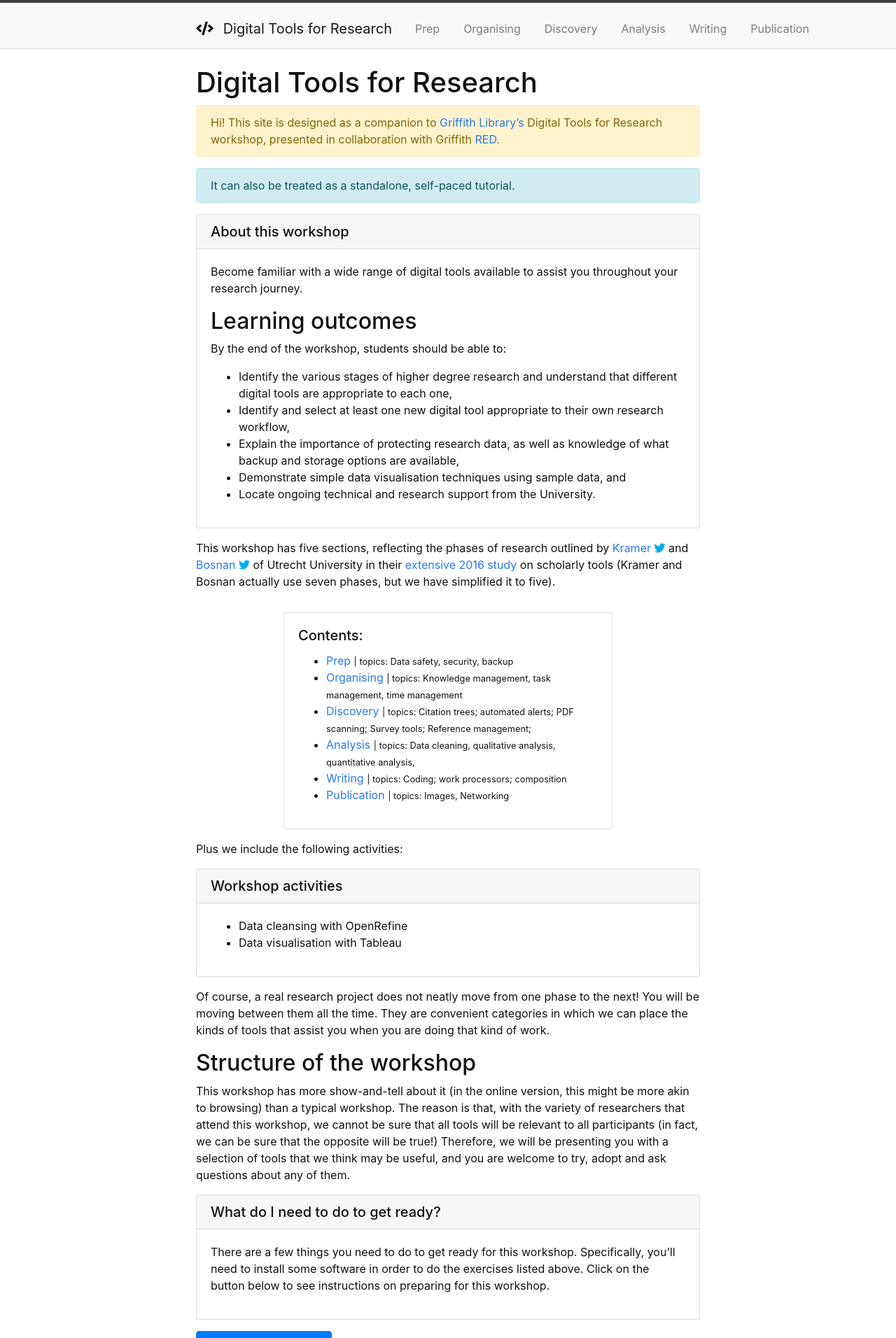
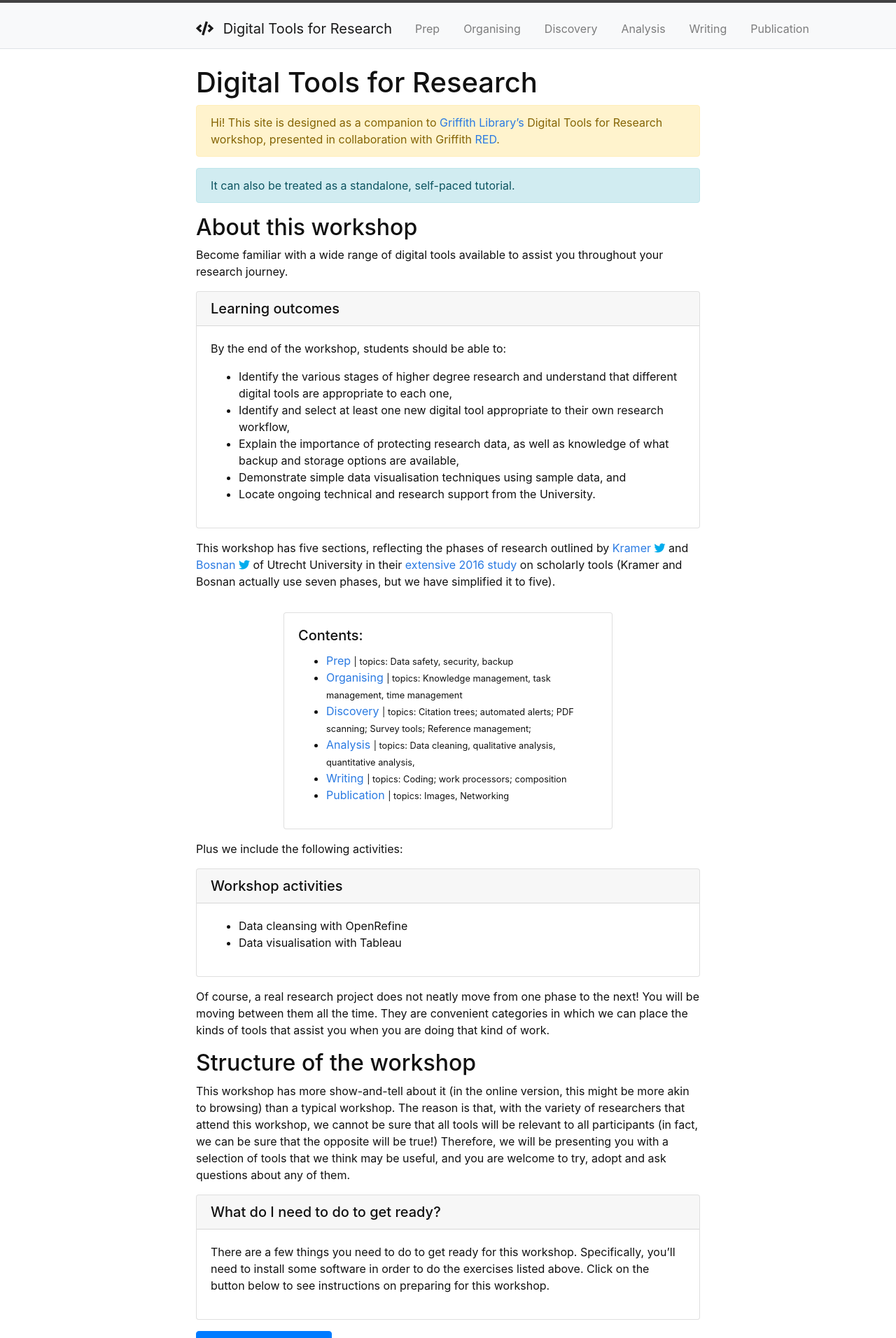
Before and after one commit to GriffithUniLibrary/digital-tools-modular, a Jekyll site: the page built from index.md, in a window 1280 px wide. Shown: the top 1912 px of the page at 70% size. Built offline with Jekyll 4.4.1, drawn with Linux system fonts in a browser that asks for light colours.

Commit message:
Updates outcomes layout

```diff
--- a/index.md
+++ b/index.md
@@ -21,11 +21,11 @@ It can also be treated as a standalone, self-paced tutorial.
     {% include figure.html img="embarking.jpg" alt="Lego submarine floating on the water" caption="Preparing to embark (image by Reiterlied, licensed under CC BY-NC-SA 2.0)" width="75" float="left" %}
     -->
 
-{% capture aboutworkshop %}
+## About this workshop
 
 Become familiar with a wide range of digital tools available to assist you throughout your research journey.
 
-## Learning outcomes
+{% capture outcomes %}
 
 By the end of the workshop, students should be able to:
 
@@ -36,7 +36,7 @@ By the end of the workshop, students should be able to:
 - Locate ongoing technical and research support from the University.
 
 {% endcapture %}
-{% include card.html header="About this workshop" text=aboutworkshop %}
+{% include card.html header="Learning outcomes" text=outcomes %}
 
 This workshop has five sections, reflecting the phases of research outlined by [Kramer](https://twitter.com/MsPhelps) <i class="fab fa-twitter" style="color:#00aced"></i> and [Bosnan](https://twitter.com/jeroenbosman) <i class="fab fa-twitter" style="color:#00aced"></i> of Utrecht University in their [extensive 2016 study](https://101innovations.wordpress.com) on scholarly tools (Kramer and Bosnan actually use seven phases, but we have simplified it to five).
 
```
